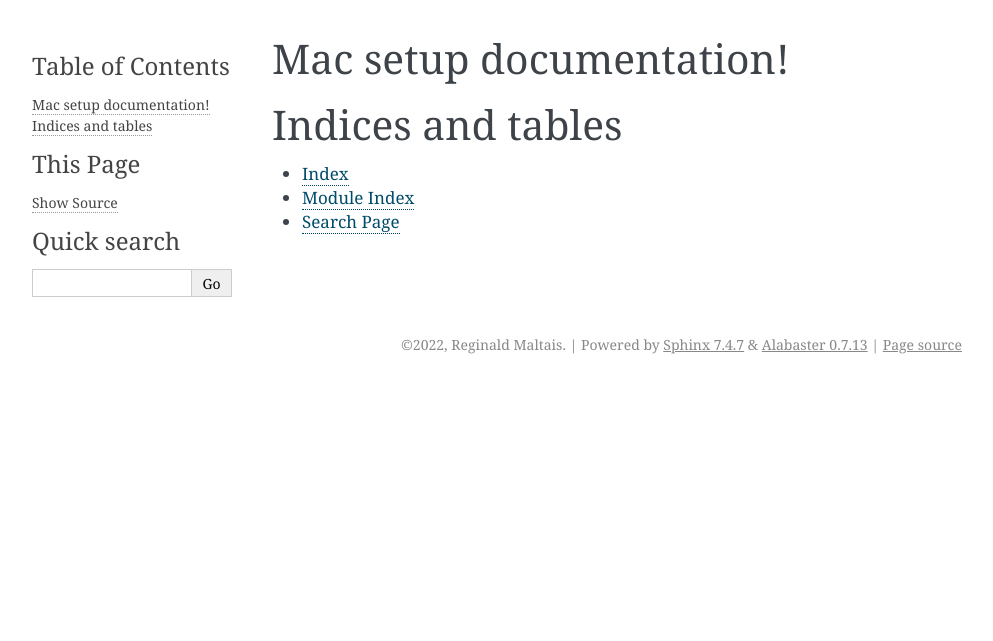
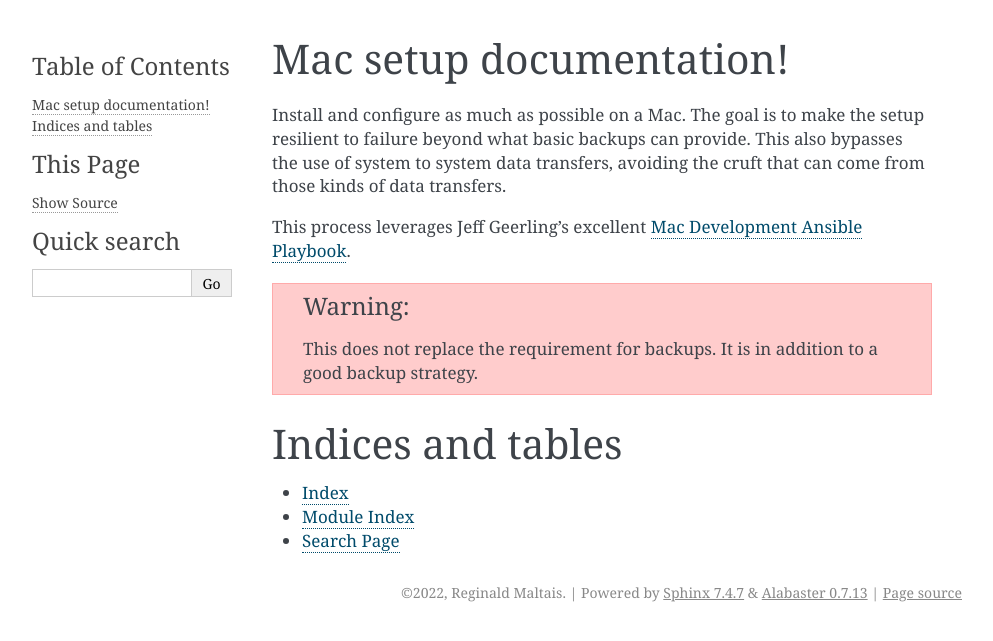
Before and after one commit to goatsweater/mac-setup, a Sphinx documentation site: the page built from docs/index.rst, in a window 1280 px wide. Shown: the top 641 px of the page, without its empty margins (148-1141 px from the left). Built offline with Sphinx 7.4.7, drawn with Linux system fonts in a browser that asks for light colours.

Commit message:
Stub initial setup

```diff
--- a/docs/conf.py
+++ b/docs/conf.py
@@ -28,6 +28,10 @@ author = 'Reginald Maltais'
 # extensions coming with Sphinx (named 'sphinx.ext.*') or your custom
 # ones.
 extensions = [
+    'sphinx.ext.extlinks',
+    'sphinx.ext.graphviz',
+    'sphinx.ext.inheritance_diagram',
+    'sphinx.ext.todo',
 ]
 
 # Add any paths that contain templates here, relative to this directory.
@@ -50,3 +54,6 @@ html_theme = 'alabaster'
 # relative to this directory. They are copied after the builtin static files,
 # so a file named "default.css" will overwrite the builtin "default.css".
 html_static_path = ['_static']
+
+# -- todo extension options
+todo_include_todos = True
--- a/docs/index.rst
+++ b/docs/index.rst
@@ -1,6 +1,18 @@
 
 Mac setup documentation!
-========================================
+========================
+
+Install and configure as much as possible on a Mac. The goal is to make the
+setup resilient to failure beyond what basic backups can provide. This also
+bypasses the use of system to system data transfers, avoiding the cruft that
+can come from those kinds of data transfers.
+
+This process leverages Jeff Geerling's excellent `Mac Development Ansible Playbook`_.
+
+.. warning::
+
+   This does not replace the requirement for backups. It is in addition to
+   a good backup strategy.
 
 .. toctree::
    :maxdepth: 2
@@ -14,3 +26,6 @@ Indices and tables
 * :ref:`genindex`
 * :ref:`modindex`
 * :ref:`search`
+
+
+.. _Mac Development Ansible Playbook: https://github.com/geerlingguy/mac-dev-playbook
```
Also changed, not shown: docs/setup.rst (added, +30 -0 lines).
